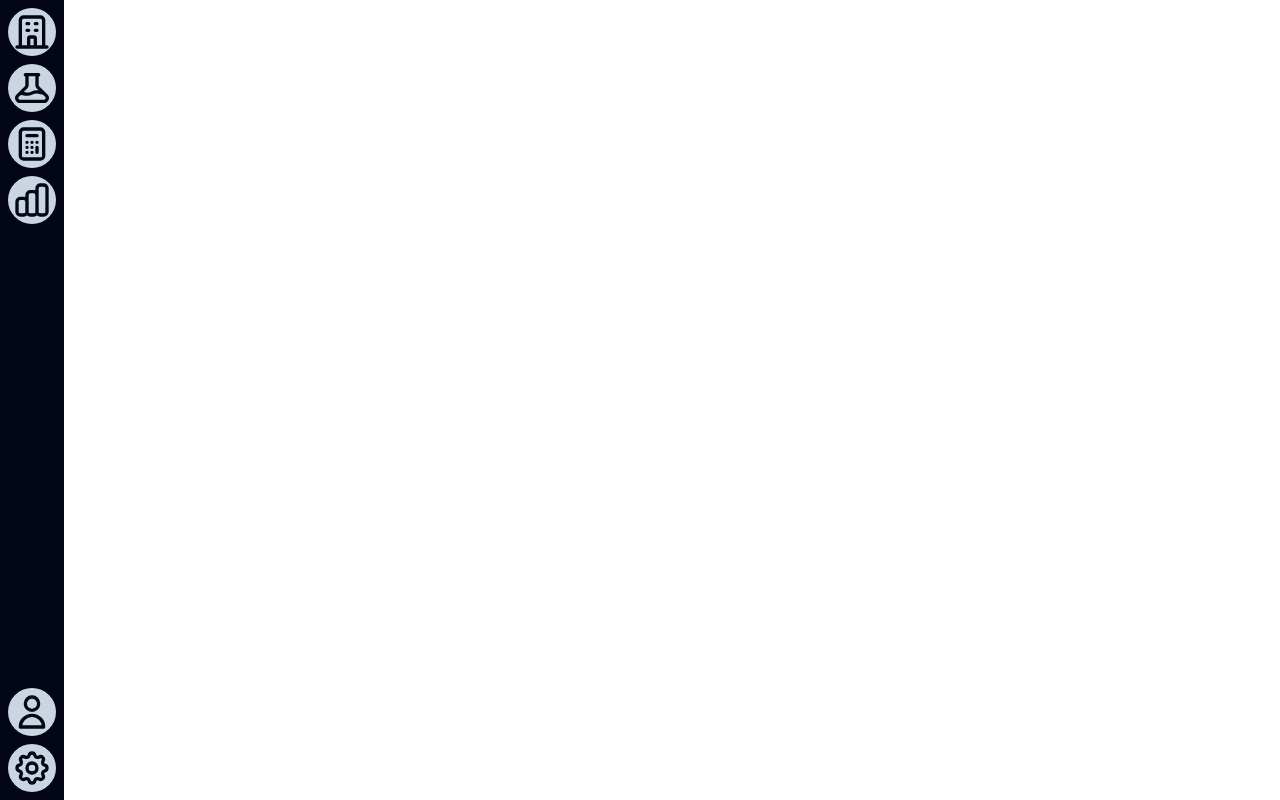
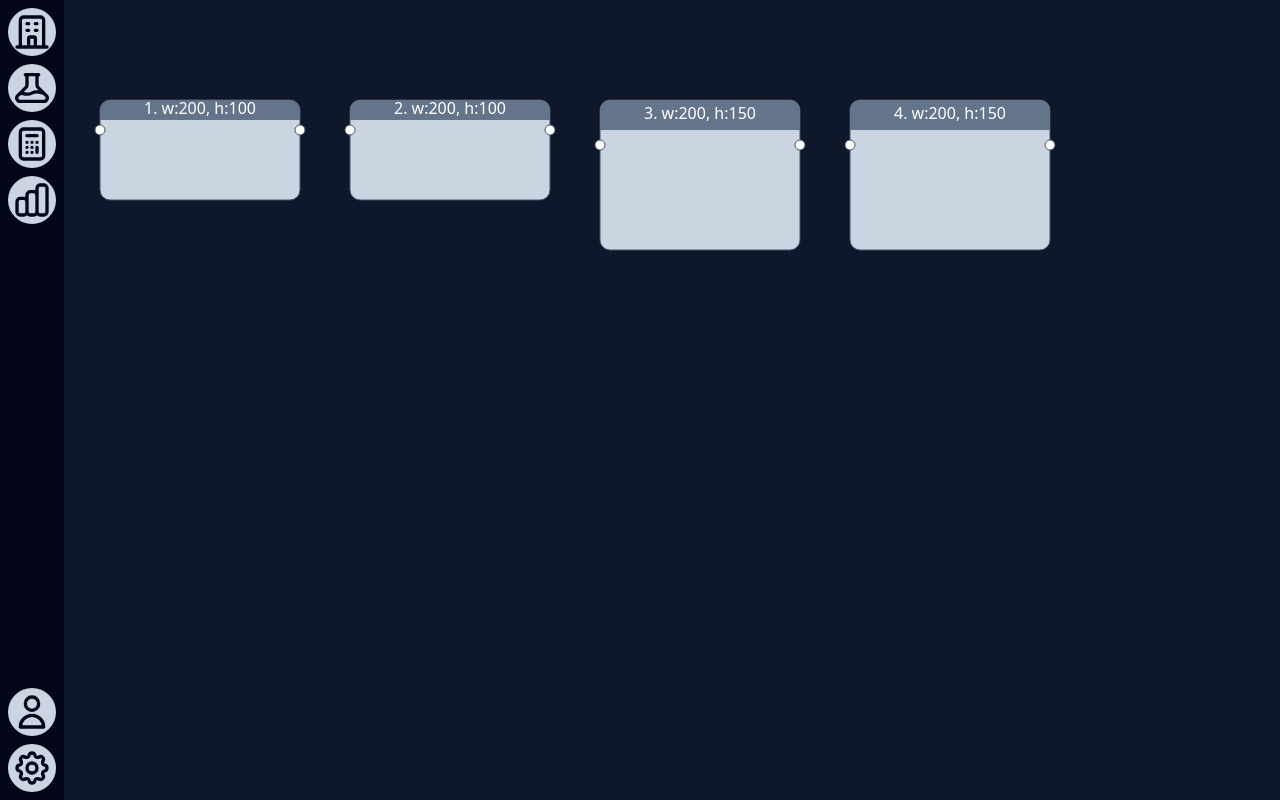
Before and after one commit to stasfr/LogisticGame, a Nuxt app: page / in a window 1280 px wide. Built offline with nearby package versions, Linux system fonts and the light colour scheme.

Commit message:
merge sidebar with playground

```diff
--- a/components/MainApp.vue
+++ b/components/MainApp.vue
@@ -1,19 +1,8 @@
 <template>
-  <UISidebar />
-  <!-- <Scene :sceneOptions="changeOption()" /> -->
-  <!-- <BuildBtn />
-  <AdminBtn /> -->
+  <div class="">
+    <UISidebar />
+    <Playground />
+  </div>
 </template>
 
-<script setup>
-import { useAdminSceneStore } from '@/store/adminScene';
-const state = useAdminSceneStore();
-
-const changeOption = () => {
-  if (state.currentOption === 'small') {
-    return state.testOptionsSmall;
-  } else {
-    return state.testOptionsBig;
-  }
-};
-</script>
+<script setup></script>
--- /dev/null
+++ b/components/Playground.vue
@@ -0,0 +1,18 @@
+<template>
+  <div class="absolute inset-0 overflow-hidden">
+    <Scene :sceneOptions="changeOption()" />
+  </div>
+</template>
+
+<script setup>
+import { useAdminSceneStore } from '@/store/adminScene';
+const state = useAdminSceneStore();
+
+const changeOption = () => {
+  if (state.currentOption === 'small') {
+    return state.testOptionsSmall;
+  } else {
+    return state.testOptionsBig;
+  }
+};
+</script>
--- a/components/Scene.vue
+++ b/components/Scene.vue
@@ -1,6 +1,6 @@
 <template>
   <svg
-    class="l-0 t-0 min-w-3168 min-h-2712 absolute block h-full w-full select-none bg-slate-900"
+    class="l-0 t-0 min-w-3168 min-h-2712 absolute block h-full w-full select-none overflow-hidden bg-slate-900"
   >
     <Tab v-for="test in props.sceneOptions" :key="test.id" :options="test" />
   </svg>
--- a/components/UI/Sidebar.vue
+++ b/components/UI/Sidebar.vue
@@ -1,7 +1,7 @@
 <template>
   <div class="flex">
     <div
-      class="fixed left-0 top-0 m-0 flex h-screen w-16 flex-col justify-between bg-slate-950 text-white"
+      class="absolute left-0 top-0 z-10 m-0 flex h-screen w-16 flex-col justify-between overflow-visible bg-slate-950 text-white"
     >
       <div>
         <UISidebarIcon>
```
